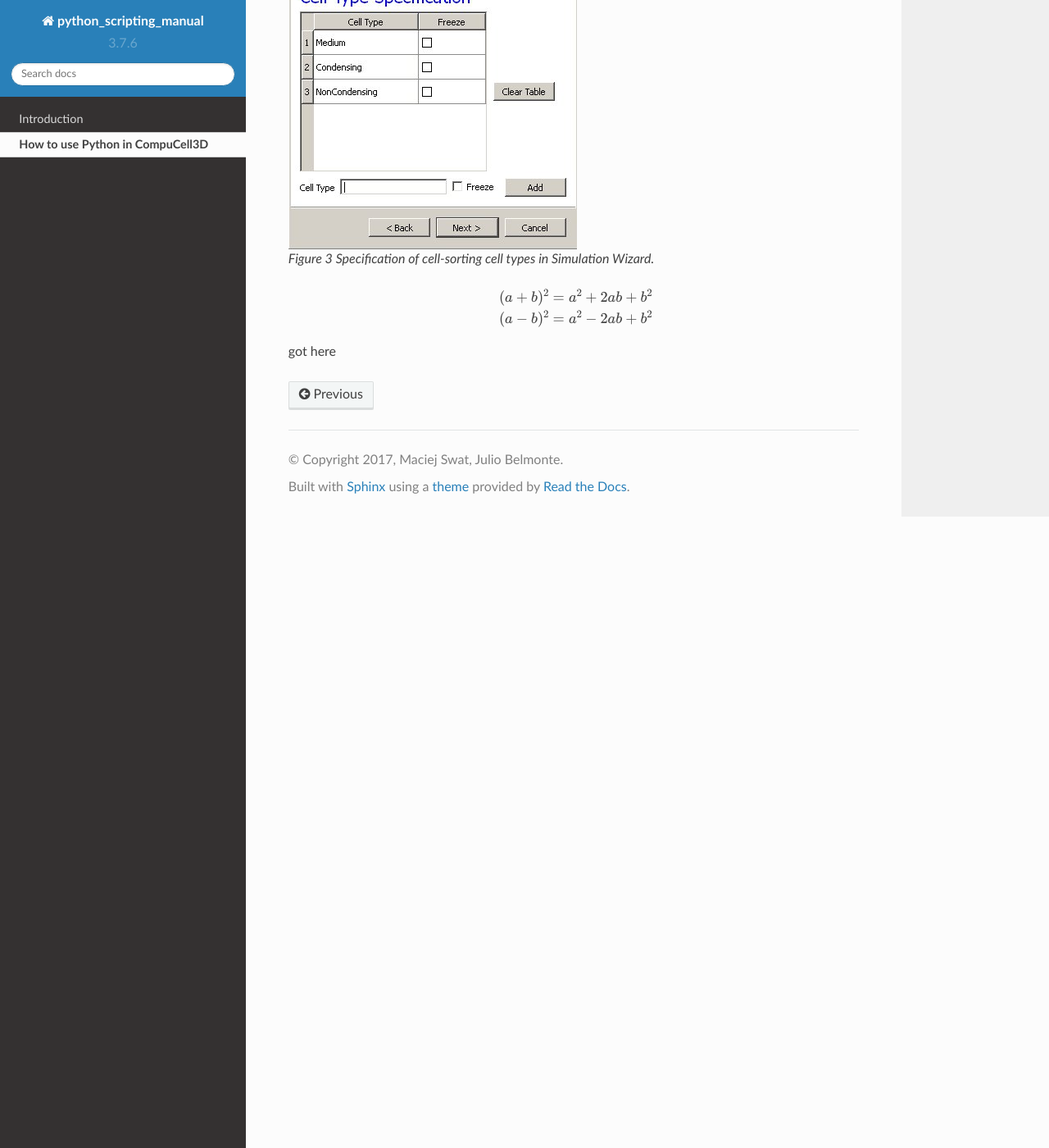
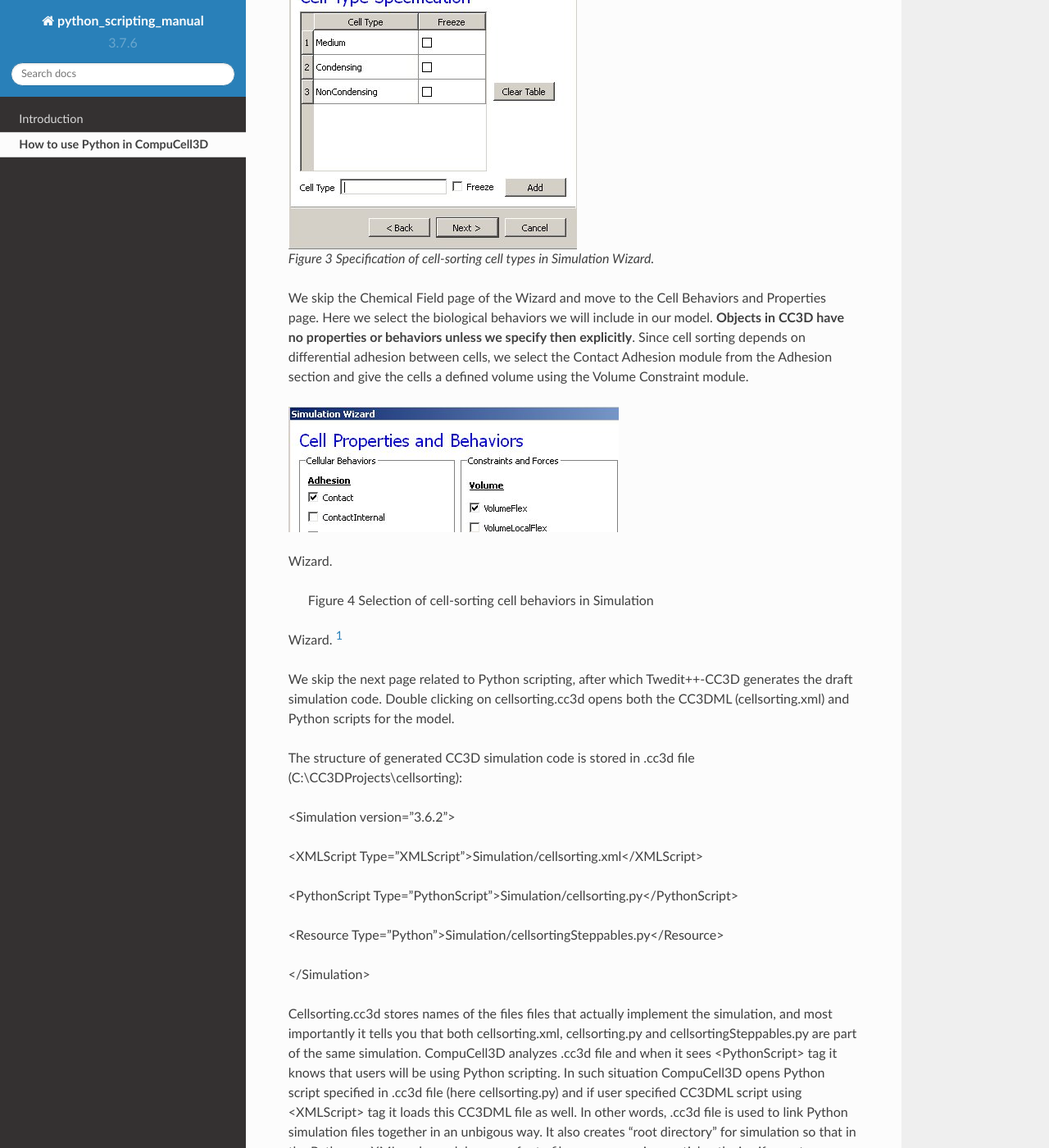
Before and after one commit to CompuCell3D/PythonScriptingManual, a Sphinx documentation site: the page built from docs/how_to_use_python_in_cc3d.rst, in a window 1280 px wide and 1400 px high, scrolled down 2228 px. Shown: the whole window at 82% size. Built offline with Sphinx 7.4.7 and the Read the Docs theme 2.0.0, drawn with Linux system fonts in a browser that asks for light colours; some of the changed text lies outside the part shown.

Commit message:
added new content

```diff
--- a/docs/how_to_use_python_in_cc3d.rst
+++ b/docs/how_to_use_python_in_cc3d.rst
@@ -43,6 +43,59 @@ in the cell-lattice.
 
 
 
+We skip the Chemical Field page of the Wizard and move to the Cell
+Behaviors and Properties page. Here we select the biological behaviors
+we will include in our model. **Objects in CC3D have no properties or
+behaviors unless we specify then explicitly**. Since cell sorting
+depends on differential adhesion between cells, we select the Contact
+Adhesion module from the Adhesion section and give the cells a defined
+volume using the Volume Constraint module.
+
+.. figure:: images/image4.jpeg
+    :alt: Figure 4 Selection of cell-sorting cell behaviors in Simulation
+Wizard.
+
+    Figure 4 Selection of cell-sorting cell behaviors in Simulation
+Wizard. [1]_
+
+
+
+We skip the next page related to Python scripting, after which
+Twedit++-CC3D generates the draft simulation code. Double clicking on
+cellsorting.cc3d opens both the CC3DML (cellsorting.xml) and Python
+scripts for the model.
+
+The structure of generated CC3D simulation code is stored in .cc3d file
+(C:\\CC3DProjects\\cellsorting):
+
+<Simulation version="3.6.2">
+
+<XMLScript Type="XMLScript">Simulation/cellsorting.xml</XMLScript>
+
+<PythonScript
+Type="PythonScript">Simulation/cellsorting.py</PythonScript>
+
+<Resource Type="Python">Simulation/cellsortingSteppables.py</Resource>
+
+</Simulation>
+
+Cellsorting.cc3d stores names of the files files that actually implement
+the simulation, and most importantly it tells you that both
+cellsorting.xml, cellsorting.py and cellsortingSteppables.py are part of
+the same simulation. CompuCell3D analyzes .cc3d file and when it sees
+<PythonScript> tag it knows that users will be using Python scripting.
+In such situation CompuCell3D opens Python script specified in .cc3d
+file (here cellsorting.py) and if user specified CC3DML script using
+<XMLScript> tag it loads this CC3DML file as well. In other words, .cc3d
+file is used to link Python simulation files together in an unbigous
+way. It also creates “root directory” for simulation so that in the
+Python or XML code modelrs can refer to file resources using partial
+paths i.e. if you store additional files in the Simulation directory you
+can refer to them via Simulation/your\_file\_name instead of typing full
+path e.g. C:\\CC3DProjects\\cellsorting\\Simulation\\your\_file\_name.
+For more discussion on this topic please see CompuCell Manual.
+
+
 .. math::
 
    (a + b)^2 = a^2 + 2ab + b^2
@@ -50,3 +103,6 @@ in the cell-lattice.
    (a - b)^2 = a^2 - 2ab + b^2
 
 got here
+
+.. [1]
+   We have graphically edited screenshots of Wizard pages to save space.
```
